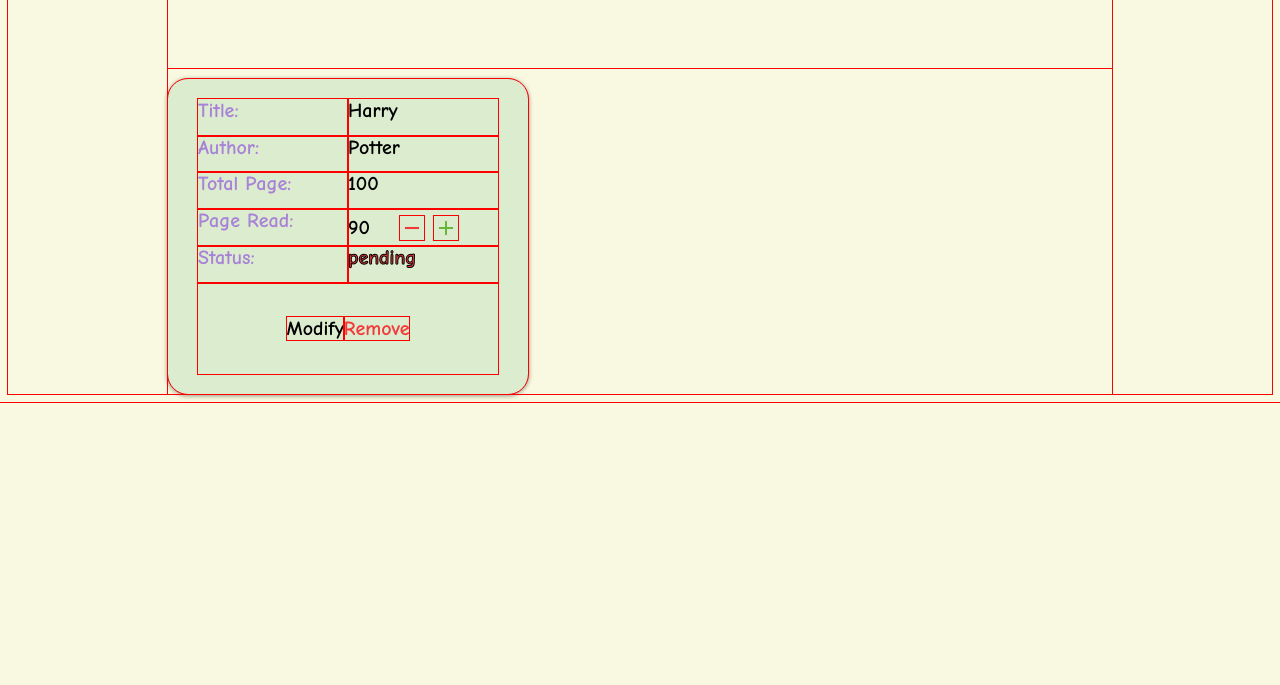
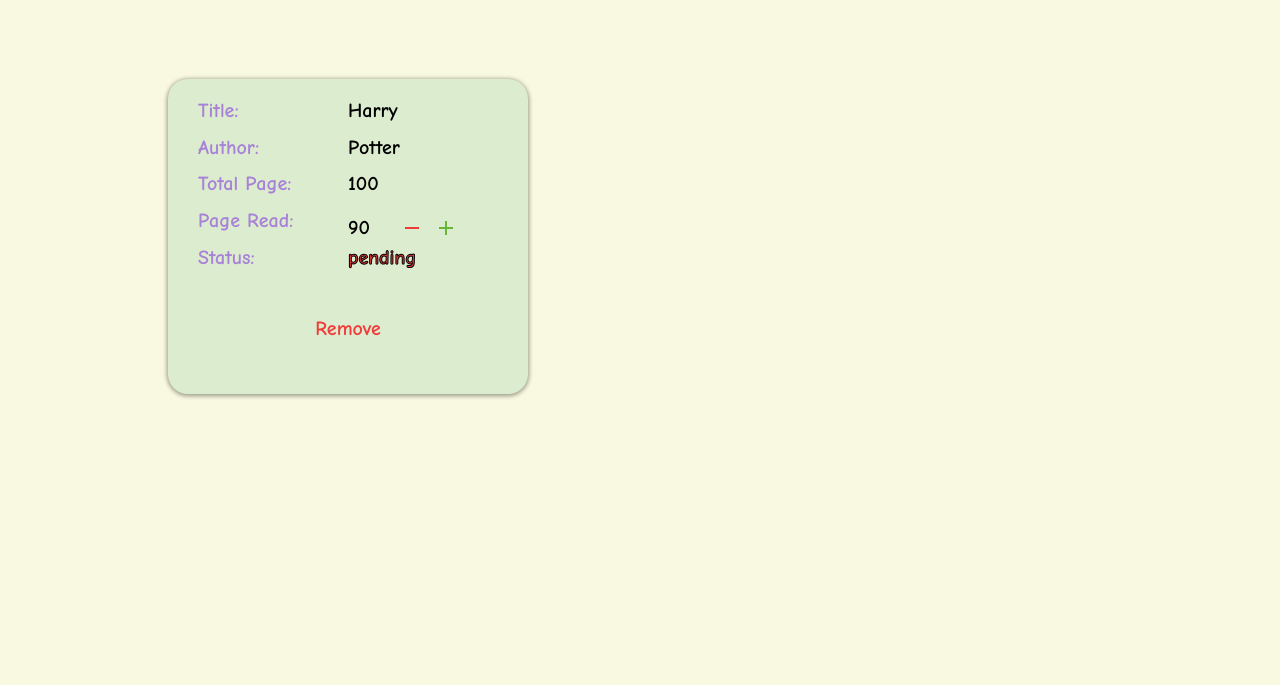
Before and after one commit to JGonz13x/Project-Library, a website built with Vite: page index.html in a window 1280 px wide. Shown: the part 115-800 px from the top of the page. Built offline with nearby package versions, Linux system fonts and the light colour scheme.

Commit message:
added some

```diff
--- a/index.html
+++ b/index.html
@@ -94,7 +94,6 @@
               </div>
             </div>
             <div class="content-option">
-              <div class="modify bold scale transition">Modify</div>
               <div class="remove bold scale transition">Remove</div>
             </div>
           </div>
--- a/style.css
+++ b/style.css
@@ -9,7 +9,7 @@
 
 * {
   box-sizing: border-box;
-  outline: 1px solid red;
+  /* outline: 1px solid red; */
   text-decoration: none;
   font-family: "Comic Sans MS", "Comic Sans";
 }
```
